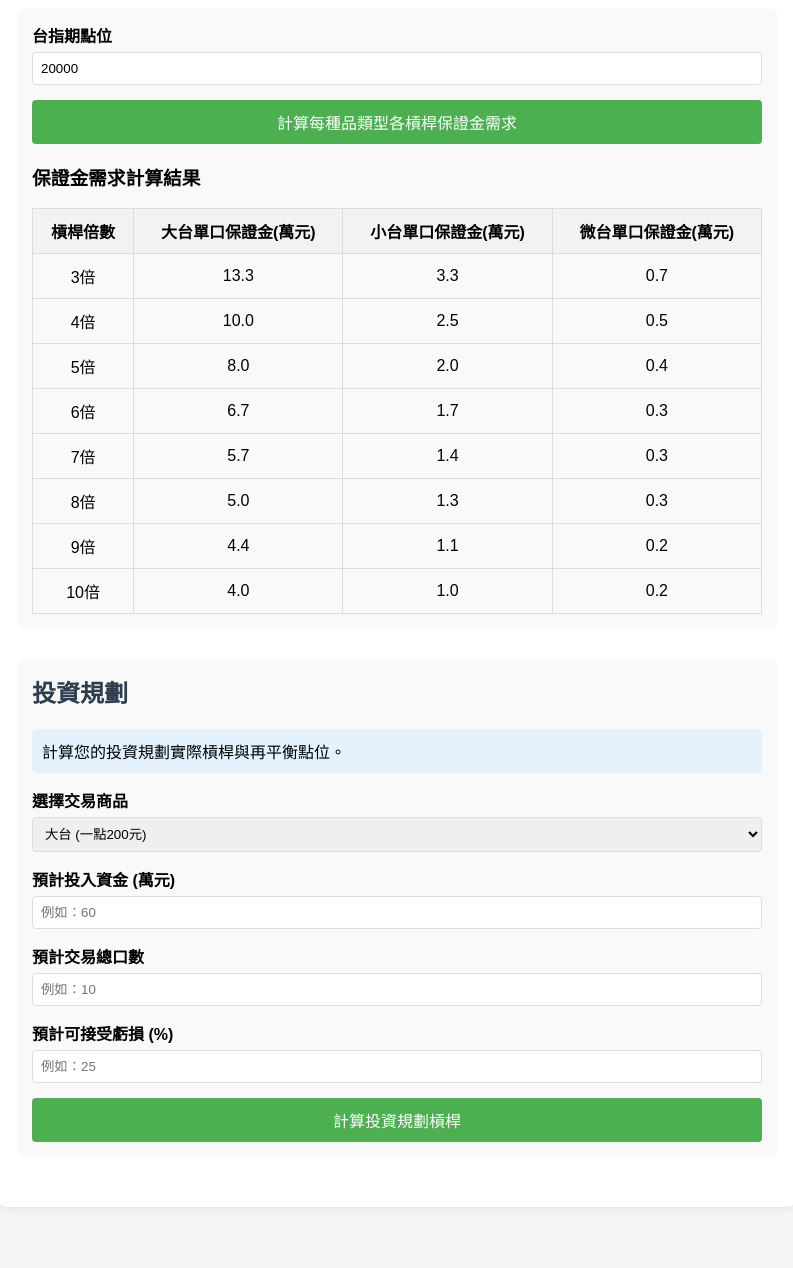
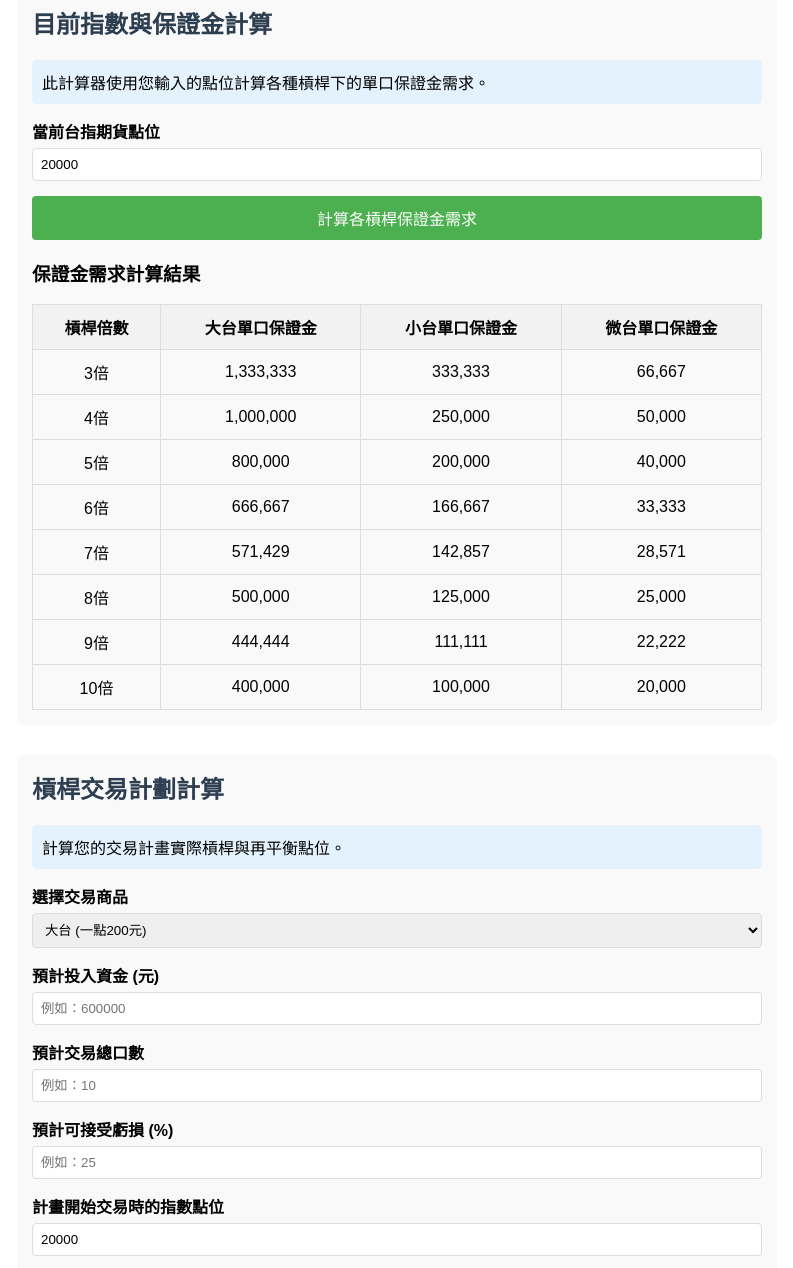
Before and after one commit to kelly-626/twftcl, a plain HTML site: page index.html in a window 1280 px wide. Shown: the part 139-1407 px from the top of the page, without its empty margins (243-1036 px from the left). Before the commit the page ends 1366 px from the top, so only its background shows below. Drawn offline with Linux system fonts and the light colour scheme.

Commit message:
Update index.html

```diff
--- a/index.html
+++ b/index.html
@@ -1,10 +1,9 @@
-index.html
 <!DOCTYPE html>
 <html lang="zh-TW">
 <head>
     <meta charset="UTF-8">
     <meta name="viewport" content="width=device-width, initial-scale=1.0">
-    <title>台指期槓桿計算器</title>
+    <title>台灣指數期貨槓桿計算器</title>
     <style>
         body {
             font-family: Arial, sans-serif;
@@ -103,13 +102,17 @@ index.html
 </head>
 <body>
     <div class="container">
-        <h1>台指期槓桿計算器</h1>
+        <h1>台灣指數期貨槓桿計算器</h1>
 
         <div class="section">
-            <label for="currentIndex">台指期點位</label>
+            <h2>目前指數與保證金計算</h2>
+            <div class="info-box">
+                此計算器使用您輸入的點位計算各種槓桿下的單口保證金需求。
+            </div>
+            <label for="currentIndex">當前台指期貨點位</label>
             <input type="number" id="currentIndex" placeholder="例如：20000" value="20000">
 
-            <button onclick="calculateMargins()">計算每種品類型各槓桿保證金需求</button>
+            <button onclick="calculateMargins()">計算各槓桿保證金需求</button>
 
             <div id="marginResults" style="overflow-x: auto;">
                 <h3>保證金需求計算結果</h3>
@@ -117,9 +120,9 @@ index.html
                     <thead>
                         <tr>
                             <th>槓桿倍數</th>
-                            <th>大台單口保證金(萬元)</th>
-                            <th>小台單口保證金(萬元)</th>
-                            <th>微台單口保證金(萬元)</th>
+                            <th>大台單口保證金</th>
+                            <th>小台單口保證金</th>
+                            <th>微台單口保證金</th>
                         </tr>
                     </thead>
                     <tbody id="marginTableBody">
@@ -130,9 +133,9 @@ index.html
         </div>
 
         <div class="section">
-            <h2>投資規劃</h2>
+            <h2>槓桿交易計劃計算</h2>
             <div class="info-box">
-                計算您的投資規劃實際槓桿與再平衡點位。
+                計算您的交易計畫實際槓桿與再平衡點位。
             </div>
             <label for="futureType">選擇交易商品</label>
             <select id="futureType">
@@ -141,8 +144,8 @@ index.html
                 <option value="micro">微台 (一點10元)</option>
             </select>
 
-            <label for="investmentAmount">預計投入資金 (萬元)</label>
-            <input type="number" id="investmentAmount" placeholder="例如：60">
+            <label for="investmentAmount">預計投入資金 (元)</label>
+            <input type="number" id="investmentAmount" placeholder="例如：600000">
 
             <label for="totalContracts">預計交易總口數</label>
             <input type="number" id="totalContracts" placeholder="例如：10">
@@ -150,20 +153,23 @@ index.html
             <label for="maxLossPercentage">預計可接受虧損 (%)</label>
             <input type="number" id="maxLossPercentage" placeholder="例如：25" min="1" max="99">
 
-            <button onclick="calculateLeveragePlan()">計算投資規劃槓桿</button>
+            <label for="planIndex">計畫開始交易時的指數點位</label>
+            <input type="number" id="planIndex" placeholder="例如：20000" value="20000">
+
+            <button onclick="calculateLeveragePlan()">計算交易計畫</button>
 
             <div id="planResult" class="result">
-                <h3>投資規劃分析結果</h3>
+                <h3>交易計畫分析結果</h3>
                 <p id="leverageResult"></p>
                 <p id="marginPerContract"></p>
                 <p id="rebalanceTable"></p>
-                <h4>再平衡建議</h4>
+                <h4>再平衡點位表</h4>
                 <table>
                     <thead>
                         <tr>
-                            <th>台指期點位</th>
-                            <th>當前槓桿倍數</th>
-                            <th>建議每口保證金(萬元)</th>
+                            <th>指數點位</th>
+                            <th>槓桿倍數</th>
+                            <th>建議每口保證金</th>
                         </tr>
                     </thead>
                     <tbody id="rebalanceTableBody">
@@ -193,16 +199,16 @@ index.html
 
             // 計算3-10倍槓桿的保證金
             for (let leverage = 3; leverage <= 10; leverage++) {
-                const largeMargin = Math.round((currentIndex * 200 / leverage) / 10000) / 10; // 轉換為萬元並保留1位小數
-                const smallMargin = Math.round((currentIndex * 50 / leverage) / 10000) / 10;
-                const microMargin = Math.round((currentIndex * 10 / leverage) / 10000) / 10;
+                const largeMargin = Math.round(currentIndex * 200 / leverage);
+                const smallMargin = Math.round(currentIndex * 50 / leverage);
+                const microMargin = Math.round(currentIndex * 10 / leverage);
 
                 const row = document.createElement('tr');
                 row.innerHTML = `
                     <td>${leverage}倍</td>
-                    <td>${largeMargin.toFixed(1)}</td>
-                    <td>${smallMargin.toFixed(1)}</td>
-                    <td>${microMargin.toFixed(1)}</td>
+                    <td>${largeMargin.toLocaleString()}</td>
+                    <td>${smallMargin.toLocaleString()}</td>
+                    <td>${microMargin.toLocaleString()}</td>
                 `;
                 tableBody.appendChild(row);
             }
@@ -212,11 +218,10 @@ index.html
         function calculateLeveragePlan() {
             // 獲取使用者輸入
             const futureType = document.getElementById('futureType').value;
-            const investmentAmount = parseFloat(document.getElementById('investmentAmount').value) * 10000; // 轉換萬元為元
+            const investmentAmount = parseFloat(document.getElementById('investmentAmount').value);
             const totalContracts = parseFloat(document.getElementById('totalContracts').value);
             const maxLossPercentage = parseFloat(document.getElementById('maxLossPercentage').value);
-            const currentIndex = parseFloat(document.getElementById('currentIndex').value); // 使用當前輸入的台指期點位
-            const planIndex = currentIndex; // 使用當前台指期點位作為計劃點位
+            const planIndex = parseFloat(document.getElementById('planIndex').value);
 
             // 驗證輸入
             if (isNaN(investmentAmount) || investmentAmount <= 0 ||
@@ -233,7 +238,6 @@ index.html
 
             // 計算不同商品的點值
             let pointValue = 0;
-            let futureTypeText = '';
             switch (futureType) {
                 case 'large':
                     pointValue = 200;
@@ -249,35 +253,29 @@ index.html
                     break;
             }
 
-            // 計算初始槓桿倍數
-            const initialLeverage = (planIndex * pointValue) / marginPerContract;
+            // 計算槓桿倍數
+            const leverage = (planIndex * pointValue) / marginPerContract;
 
-            // 顯示結果（將保證金轉換為萬元）
-            document.getElementById('leverageResult').innerText = `您的投資規劃槓桿倍數為: ${initialLeverage.toFixed(2)}倍`;
-            document.getElementById('marginPerContract').innerText = `每口保證金為: ${(marginPerContract / 10000).toFixed(1)} 萬元`;
+            // 顯示結果
+            document.getElementById('leverageResult').innerText = `您的交易計畫槓桿倍數為: ${leverage.toFixed(2)}倍`;
+            document.getElementById('marginPerContract').innerText = `每口保證金為: ${marginPerContract.toLocaleString()} 元`;
 
             // 生成再平衡表格
             const rebalanceTableBody = document.getElementById('rebalanceTableBody');
             rebalanceTableBody.innerHTML = '';
 
-            // 計算指數上漲時的再平衡情況
-            // 從原始點位開始，每增加20%計算一次
+            // 計算指數上漲10%、20%、30%、40%、50%時的再平衡情況
             const percentages = [0, 10, 20, 30, 40, 50];
-
             for (let percent of percentages) {
                 const newIndex = planIndex * (1 + percent / 100);
-
-                // 使用原始保證金計算新的槓桿倍數
                 const newLeverage = (newIndex * pointValue) / marginPerContract;
-
-                // 計算維持原始槓桿所需的新保證金（轉換為萬元）
-                const rebalancedMargin = ((newIndex * pointValue) / initialLeverage) / 10000;
+                const rebalancedMargin = (newIndex * pointValue) / leverage;
 
                 const row = document.createElement('tr');
                 row.innerHTML = `
                     <td>${newIndex.toFixed(0)}</td>
                     <td>${newLeverage.toFixed(2)}倍</td>
-                    <td>${rebalancedMargin.toFixed(1)}</td>
+                    <td>${rebalancedMargin.toLocaleString(undefined, {maximumFractionDigits: 0})} 元</td>
                 `;
                 rebalanceTableBody.appendChild(row);
             }
```
